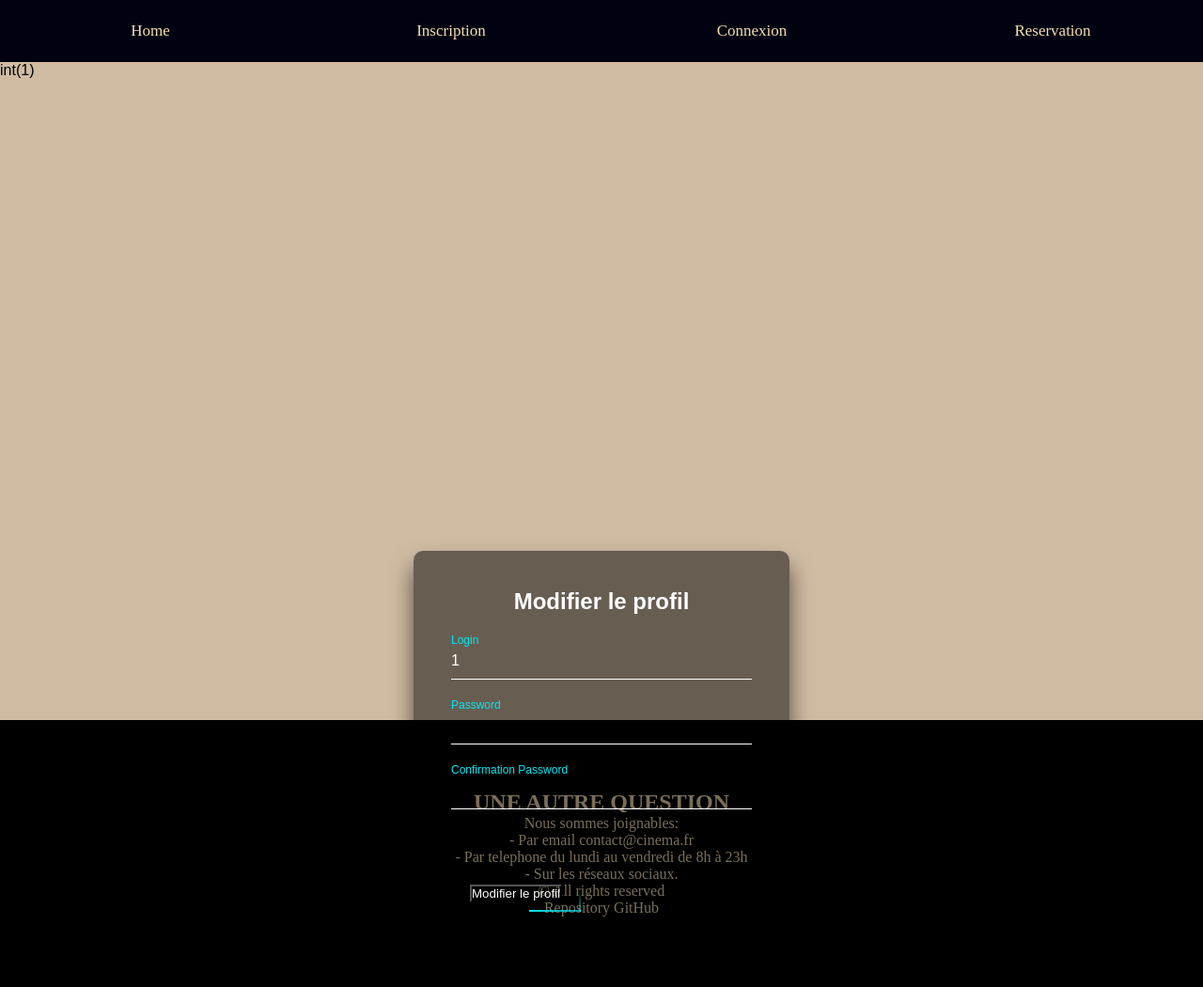
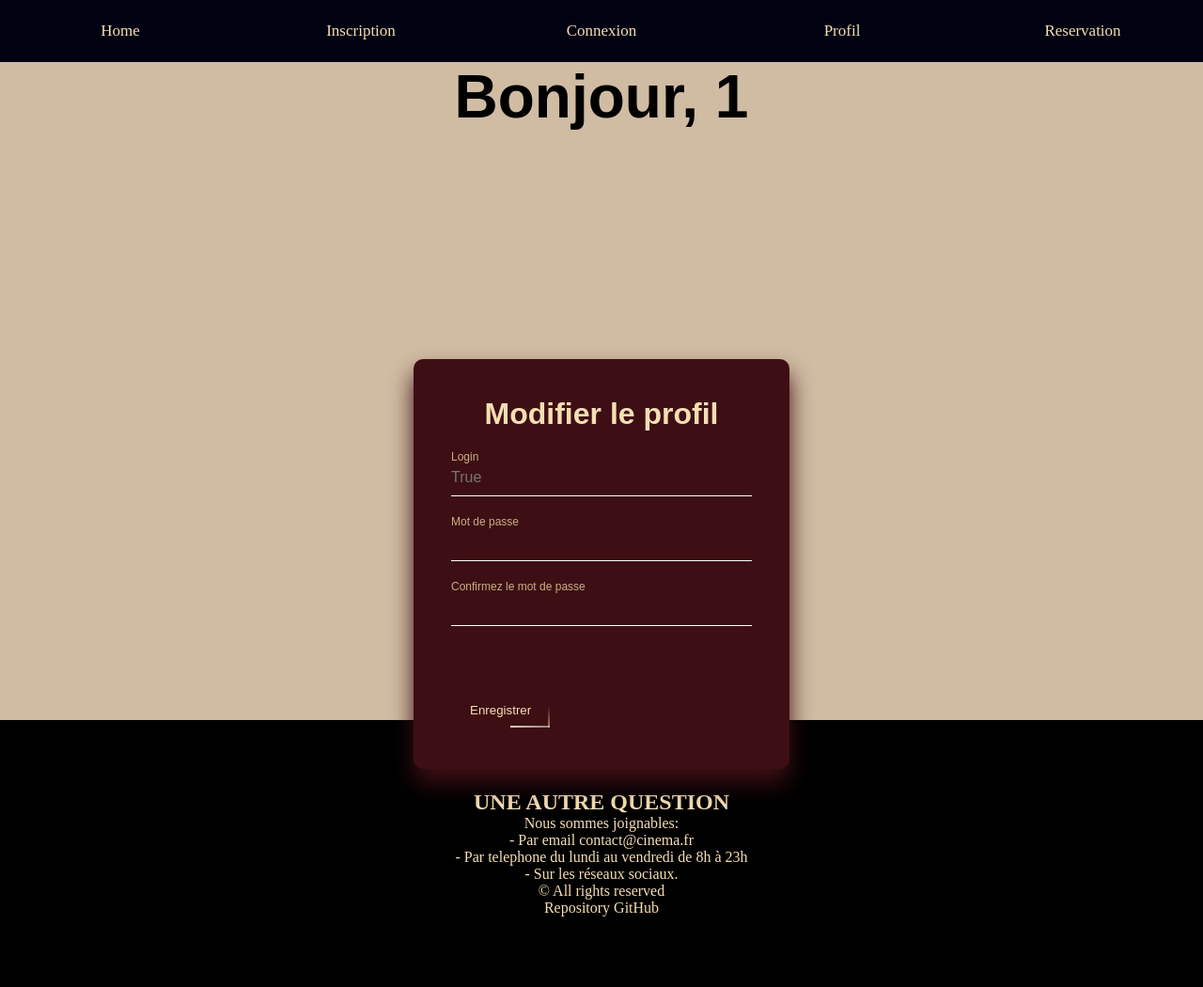
Before and after one commit to camille-clappaz/reservation-salles, a PHP site: page /profil.php in a window 1280 px wide. Shown: the whole page at 94% size. Run offline with PHP 8.4, Linux system fonts and the light colour scheme; the visitor is signed in with stand-in values (Sample User, id 1).

Commit message:
Tout les formulaires OK!

```diff
--- a/header-include.php
+++ b/header-include.php
@@ -14,11 +14,11 @@
                     <li><a class="list1" href="index.php">Home</a></li>
                     <li><a class="list1" href="inscription.php">Inscription</a></li>
                     <li><a class="list1" href="connexion.php">Connexion</a></li>
-                    <!-- <?php // if (isset($_SESSION['login']) == TRUE) {
+                     <?php if (isset($_SESSION['login']) == TRUE) {
                             ?>
                     <li><a class="list1" href="profil.php">Profil</a></li>
-                    <?php //}
-                    ?> -->
+                    <?php }
+                    ?>
                     <li  class="list1">Reservation
                         <ul class="sub-menu">
                             <li><a class="list1" href="planning.php">Planning</a></li>
--- a/index.php
+++ b/index.php
@@ -9,7 +9,7 @@
     <title>Reservation Salles</title>
 </head>
 
-<body class="body1">
+<body>
     <?php include("header-include.php"); ?>
 
     <main>
@@ -49,7 +49,9 @@
 
         </div>
     </main>
+    <footer>
     <?php include("footer-include.php"); ?>
+    </footer>
 </body>
 
 </html>
--- a/profil.php
+++ b/profil.php
@@ -1,79 +1,102 @@
 <?php
 session_start();
-$mysqli=new mysqli('localhost', 'root', '', 'reservationsalles');
-if( $mysqli->connect_error ) {
-    echo "erreur de connexion a MySQL:" .$mysqli -> connect_error;
-    exit();
+ if (!isset($_SESSION['login'])) {
+    header('location:connexion.php');
  }
+
+$bd = new mysqli('localhost', 'root', '', 'reservationsalles');
+$sql = 'SELECT * FROM utilisateurs';
+$request = $bd->query($sql);
+$result = $request->fetch_all(MYSQLI_ASSOC);
+$message= "";
 ?>
 
 <!DOCTYPE html>
-<html lang="en">
+<html lang="fr">
+
 <head>
     <meta charset="UTF-8">
     <meta http-equiv="X-UA-Compatible" content="IE=edge">
     <meta name="viewport" content="width=device-width, initial-scale=1.0">
-    <link rel="stylesheet" href="style.css">
-    <title>Document</title>
+    <link rel="stylesheet" href="style.css" />
+    <title>Reservation Salles</title>
 </head>
+
 <body>
-    <header>
     <?php include("header-include.php"); ?>
-</header>
-
 <main>
+    <div>
+        <h1 class="bonjour"><?= 'Bonjour, ' . $_SESSION['login'] ?></h1>
+    </div>
 <?php
-        var_dump($_SESSION['id']);
-        if (isset($_POST['submit'])) { // Permet de verifier la suite UNIQUEMENT si on appuie sur Submit
-            //if(empty($_POST["login"]))  Si l'input est vide
-            if (!empty($_POST["login"]) && !empty($_POST["password"])) {
-                $id=$_SESSION['id'];
-                $login = $_POST['login'];
-                $password = $_POST['password'];
-                if ($_POST['password'] == $_POST['confirmpassword']) {//Attention si on cherche par le login, on ne pourra pas le modifier
-                    //donc il faut chercher par l'id.
-                    $request = $mysqli->query("UPDATE `utilisateurs`  SET login='$login', password='$password' WHERE id LIKE'$id'");
-                    header('Location:index.php');
-                } else {
-                    echo "Les mots de passe sont différents!";
-                }
-            } else {
-                echo "il manque des trucs bro!";
+foreach ($result as $key => $value){
+    if ($value['login'] == $_SESSION['login']){
+        $id = $value['id'];
+        $login = $value['login'];
+        $mdp = $value['password'];
     }
 }
+if (isset($_POST['enregistrer'])) {
+    if (!empty($_POST['login'])) {
+        $login = !empty($_POST['login'])? $_POST['login']:$_SESSION['login'];
+        $log = $_SESSION['login'];
+        $sql = "UPDATE utilisateurs SET login = '$login' WHERE id = '$id'";
+        if ($request = $bd->query($sql)) {
+            $_SESSION['login']= $login;
+            header('refresh:0');
+        }
+    }
+    if (!empty($_POST['password1']) && !empty($_POST['password2'])){
+        if ($_POST['password1'] == $_POST['password2']) {
+        $mdp = $_POST['password1'];
+        $sql = "UPDATE utilisateurs SET password = '$mdp' WHERE id = '$id'";
+        $request = $bd->query($sql);
+        }
+        else {
+        $message = "Les deux mots de passe ne sont pas identiques !";
+        }
+    }
+    else {
+        $message = "Il faut remplir tous les champs de mot de passe !";
+    }
+}
+
+if (isset($_POST['deconnexion'])){
+    session_destroy();
+    header('location:connexion.php');
+}
+
 ?>
+    <div class="login-box">
+    <h1>Modifier le profil</h1>
 
-
-        <div class="login-box">
-  <h2>Modifier le profil</h2>
-  <form method="POST">
+        <form  method="POST">
             <div class="user-box">
-      <input  type="text" name="login" value="<?php
-                                                        $login = $_SESSION['login'];
-                                                        echo "$login"; ?>">
-      <label>Login</label>
-    <div class="user-box">
-      <input  type="password" name="password" value="<?php
-                                                                ?>">
-      <label>Password</label>
+            <input type="text" name="login" placeholder="<?php echo $login;?>">
+                <label>Login </label>
             </div>
             <div class="user-box">
-      <input  type="password" name="confirmpassword" value="<?php
-                                                                       ?>">
-      <label>Confirmation Password</label>
+            <input type="password" name="password1">
+                <label>Mot de passe</label>
             </div>
-    <a href="#">
+            <div class="user-box">
+                <input type="password" name="password2">
+                <label>Confirmez le mot de passe</label>
+            </div>
+            <a class="button" href="#">
         <span></span>
         <span></span>
         <span></span>
         <span></span>
-      <button type="submit" name="submit" >Modifier le profil</button>
+        <button type="submit" name="submit">Enregistrer</button>
       </a>
+            <div class="message"><?= $message ?></div>
         </form>
+
     </div>
-
     </main>
-    <footer><?php include("footer-include.php"); ?></footer>
-
+    <footer>
+    <?php include("footer-include.php"); ?>
+    </footer>
 </body>
 </html>
--- a/style.css
+++ b/style.css
@@ -141,6 +141,13 @@
   flex-wrap: wrap;
   justify-content: space-around;
   }
+  /* profil */
+  .bonjour{
+    text-align: center;
+    width: 100%;
+    font-size: 400%;
+
+  }
   /* footer */
   footer{
     background-color: black;
@@ -166,21 +173,21 @@
 
   .login-box {
     position: absolute;
-    top: 100%;
+    top: 75%;
     left: 50%;
     width: 400px;
     padding: 40px;
     transform: translate(-50%, -50%);
-    background: rgba(0,0,0,.5);
+    background: #3d0f14;
     box-sizing: border-box;
-    box-shadow: 0 15px 25px rgba(0,0,0,.6);
+    box-shadow: 0 15px 25px #3d0f14;
     border-radius: 10px;
   }
 
-  .login-box h2 {
+  .login-box h1 {
     margin: 0 0 30px;
     padding: 0;
-    color: #fff;
+    color: wheat;
     text-align: center;
   }
 
@@ -190,13 +197,13 @@
   button{
     text-decoration: none;
     background-color: transparent;
-    color: white;
+    color: wheat;
 }
   .login-box .user-box input {
     width: 100%;
     padding: 10px 0;
     font-size: 16px;
-    color: #fff;
+    color: wheat;
     margin-bottom: 30px;
     border: none;
     border-bottom: 1px solid #fff;
@@ -209,7 +216,7 @@
     left: 0;
     padding: 10px 0;
     font-size: 16px;
-    color: #fff;
+    color: wheat;
     pointer-events: none;
     transition: .5s;
   }
@@ -218,15 +225,15 @@
   .login-box .user-box input:valid ~ label {
     top: -20px;
     left: 0;
-    color: #03e9f4;
+    color: #c9ad82;
     font-size: 12px;
   }
 
-  .login-box form a {
+  .button {
     position: relative;
     display: inline-block;
     padding: 10px 20px;
-    color: #03e9f4;
+    color: #d3d2b3;
     font-size: 16px;
     text-decoration: none;
     text-transform: uppercase;
@@ -236,27 +243,27 @@
     letter-spacing: 4px
   }
 
-  .login-box a:hover {
-    background: #03e9f4;
-    color: #fff;
+  .button:hover {
+    background: #d3d2b3;
+    color: wheat;
     border-radius: 5px;
-    box-shadow: 0 0 5px #03e9f4,
-                0 0 25px #03e9f4,
-                0 0 50px #03e9f4,
-                0 0 100px #03e9f4;
+    box-shadow: 0 0 5px #d3d2b3,
+                0 0 25px #d3d2b3,
+                0 0 50px #d3d2b3,
+                0 0 100px #d3d2b3;
   }
 
-  .login-box a span {
+  .button span {
     position: absolute;
     display: block;
   }
 
-  .login-box a span:nth-child(1) {
+  .button span:nth-child(1) {
     top: 0;
     left: -100%;
     width: 100%;
     height: 2px;
-    background: linear-gradient(90deg, transparent, #03e9f4);
+    background: linear-gradient(90deg, transparent, #d3d2b3);
     animation: btn-anim1 1s linear infinite;
   }
 
@@ -269,12 +276,12 @@
     }
   }
 
-  .login-box a span:nth-child(2) {
+  .button span:nth-child(2) {
     top: -100%;
     right: 0;
     width: 2px;
     height: 100%;
-    background: linear-gradient(180deg, transparent, #03e9f4);
+    background: linear-gradient(180deg, transparent, #d3d2b3);
     animation: btn-anim2 1s linear infinite;
     animation-delay: .25s
   }
@@ -288,12 +295,12 @@
     }
   }
 
-  .login-box a span:nth-child(3) {
+  .button span:nth-child(3) {
     bottom: 0;
     right: -100%;
     width: 100%;
     height: 2px;
-    background: linear-gradient(270deg, transparent, #03e9f4);
+    background: linear-gradient(270deg, transparent, #d3d2b3);
     animation: btn-anim3 1s linear infinite;
     animation-delay: .5s
   }
@@ -307,12 +314,12 @@
     }
   }
 
-  .login-box a span:nth-child(4) {
+  .button span:nth-child(4) {
     bottom: -100%;
     left: 0;
     width: 2px;
     height: 100%;
-    background: linear-gradient(360deg, transparent, #03e9f4);
+    background: linear-gradient(360deg, transparent, #d3d2b3);
     animation: btn-anim4 1s linear infinite;
     animation-delay: .75s
   }
@@ -325,5 +332,13 @@
       bottom: 100%;
     }
   }
-
+  button{
+   border-style: none;
+  }
+  .petitmsg{
+    color: white;
+  }
+  .petitmsg2{
+    color: rgb(185, 147, 76);
+  }
 /* fin profil formulaire */
```
Also changed, not shown: connexion.php (+22 -18 lines), inscription.php (+28 -22 lines). Lines whose indentation alone changed are shown as unchanged.
